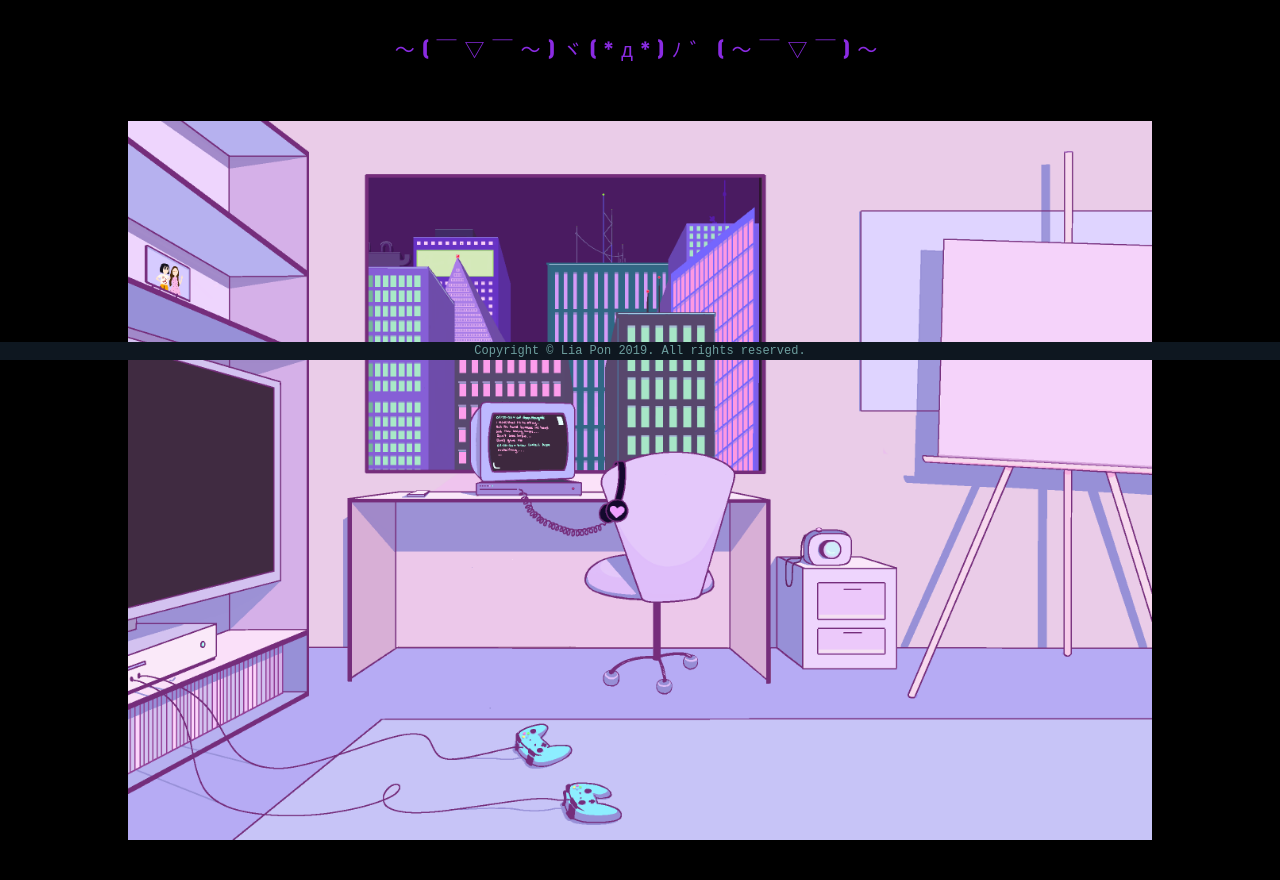
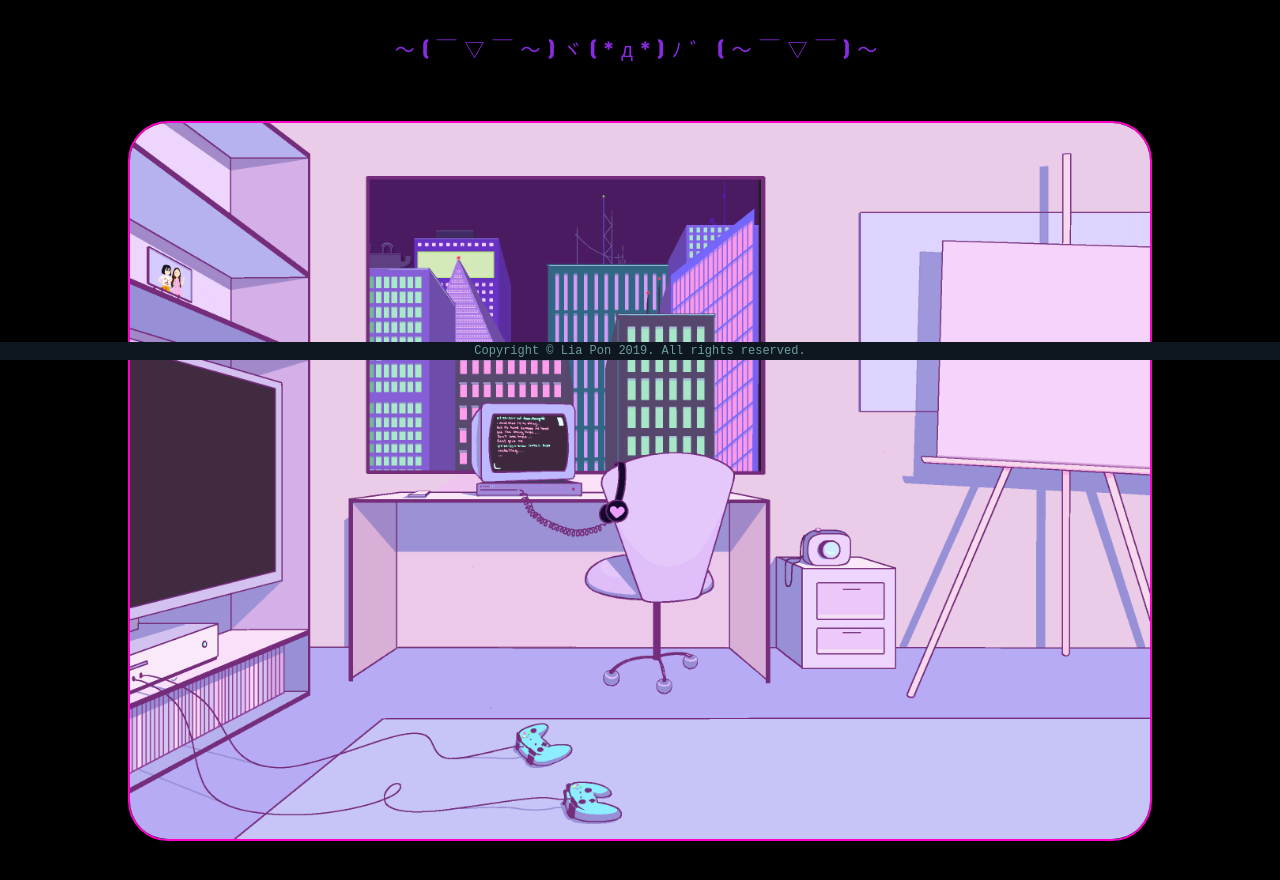
Before and after one commit to lpon/mephobia, a React (Create React App) app: page /mephobia in a window 1280 px wide. Shown: the part 440-1320 px from the top of the page. Before the commit the page ends 1280 px from the top, so only its background shows below. Built offline with nearby package versions, Linux system fonts and the light colour scheme.

Commit message:
added borders to images on homepage and music page

```diff
--- a/src/components/views/Home.js
+++ b/src/components/views/Home.js
@@ -1,5 +1,6 @@
 import React, { Component } from 'react';
 import homepageImage from '../../assets/homepage.png';
+import '../../stylesheets/Home.css';
 
 
 class Home extends Component {
@@ -7,7 +8,7 @@ class Home extends Component {
         return (
             <div>
                 <h1 className="pageHeader">〜(￣▽￣〜)ヾ(*д*)ﾉ゛(〜￣▽￣)〜</h1>
-                <img src={homepageImage}></img>
+                <img className="homepageImage" src={homepageImage}></img>
             </div>
         );
     }
--- a/src/stylesheets/Album.css
+++ b/src/stylesheets/Album.css
@@ -8,16 +8,17 @@
 }
 
 .coverArt {
-    border-radius: 50%;
     width: 30%;
     min-width: 350px;
+    border: 3px solid rgb(255, 0, 200);
+    border-radius: 40px;
 }
 
 .albumTitle{
     font-size: 35px;
     background-color: rgb(0, 0, 0);
     padding-top: 15px;
-    padding-bottom: 0px;
+    padding-bottom: 1px;
     /* font-variant: small-caps; */
     letter-spacing: 10px;
 }
--- /dev/null
+++ b/src/stylesheets/Home.css
@@ -0,0 +1,5 @@
+.homepageImage {
+    margin: 0px 30px 70px 30px;
+    border: 2px solid rgb(255, 0, 200);
+    border-radius: 40px;
+}
```
